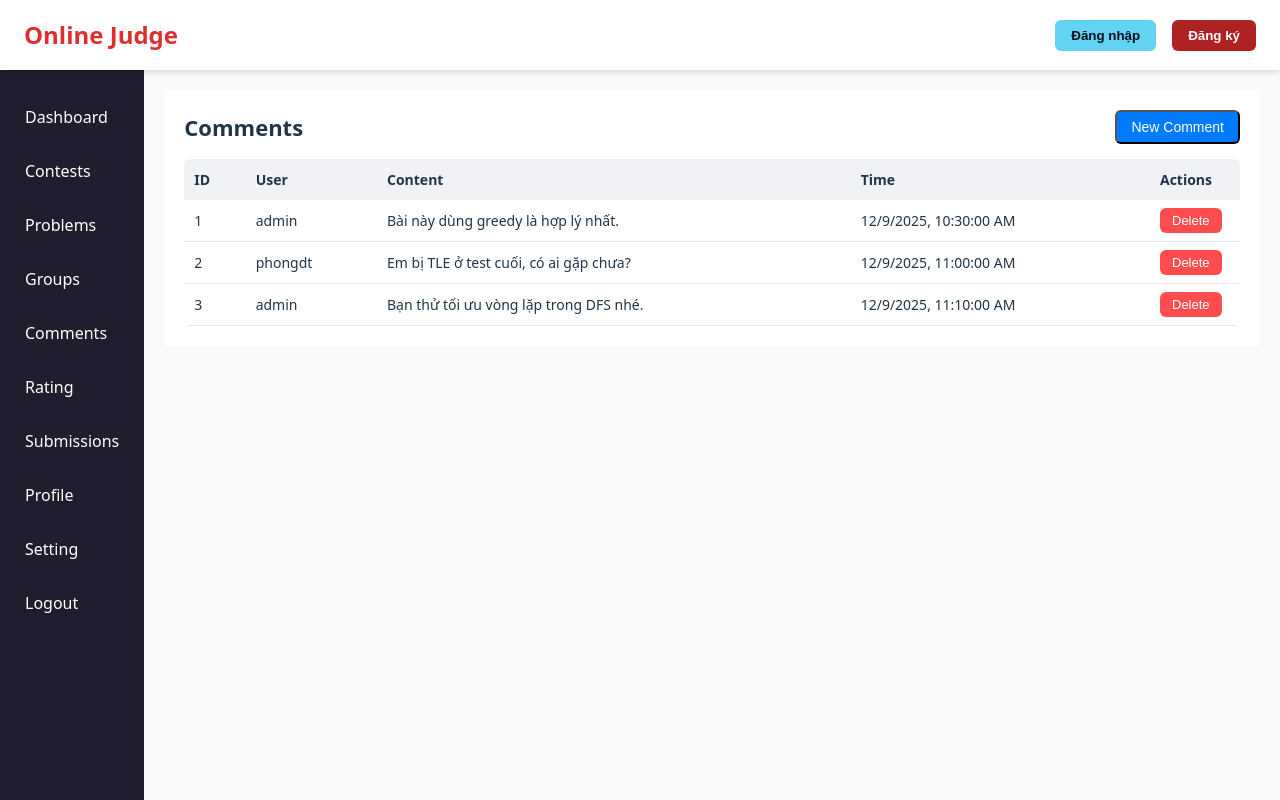
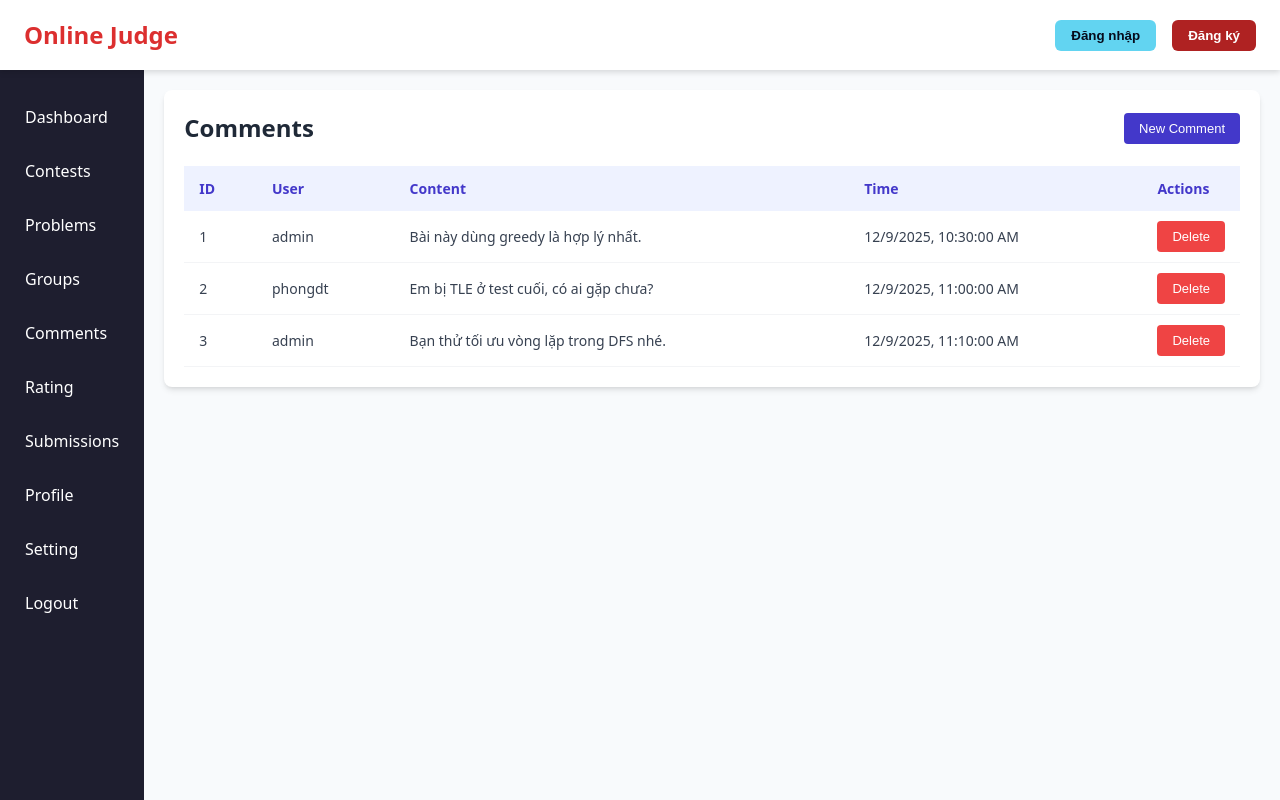
Before and after one commit to NamTran031204/Online-Judge, a React (Vite) app in the folder client/: page /comments in a window 1280 px wide. Built offline with nearby package versions, Linux system fonts and the light colour scheme.

Commit message:
update comment

```diff
--- a/client/src/pages/comments/comment.css
+++ b/client/src/pages/comments/comment.css
@@ -1,77 +1,91 @@
+/* ============================
+    COMMENT LIST
+=============================== */
+
 .comment-container {
     width: 100%;
     padding: 20px;
-  background: #fff;
+    box-shadow: 0 4px 6px -1px rgba(0, 0, 0, 0.1), 0 2px 4px -2px rgba(0, 0, 0, 0.1);
+    border-radius: 8px;
+    background-color: #ffffff;
 }
 
 .comment-header {
     display: flex;
     justify-content: space-between;
     align-items: center;
-  margin-bottom: 15px;
+    margin-bottom: 20px;
 }
 
 .comment-header h2 {
     margin: 0;
-  font-size: 22px;
+    font-size: 24px;
+    color: #1f2937;
+    font-weight: 700;
 }
 
 .new-comment-btn {
-  background: #007bff;
-  color: #fff;
-  padding: 7px 14px;
-  border-radius: 6px;
+    background-color: #4338ca;
+    color: white;
+    padding: 8px 15px;
+    border: none;
+    border-radius: 4px;
+    cursor: pointer;
+    font-weight: 500;
+    font-size: 13px;
+    transition: 0.2s;
     text-decoration: none;
-  font-size: 14px;
-  transition: 0.2s;
+    display: inline-flex;
+    align-items: center;
+    justify-content: center;
 }
 
 .new-comment-btn:hover {
-  background: #0056b3;
+    background-color: #3730a3;
 }
 
-/* TABLE */
 .comment-table {
     width: 100%;
     border-collapse: collapse;
-  background: white;
-  border-radius: 6px;
-  overflow: hidden;
 }
 
 .comment-table th {
-  background: #f0f2f5;
-  padding: 10px;
+    background: #eef2ff;
+    padding: 12px 15px;
     text-align: left;
-  font-weight: 600;
+    font-weight: 700;
     font-size: 14px;
+    color: #4338ca;
 }
 
 .comment-table td {
-  padding: 8px 10px;
-  border-bottom: 1px solid #e5e7eb;
+    padding: 10px 15px;
+    border-bottom: 1px solid #f3f4f6;
     font-size: 14px;
+    color: #374151;
 }
 
-/* Hover row */
 .comment-table tbody tr:hover {
-  background: #fafafa;
+    background: #f9f9ff;
 }
 
-/* Delete button */
 .delete-btn {
-  background: #ff4d4f;
+    background-color: #ef4444;
     color: white;
-  padding: 5px 12px;
-  border-radius: 6px;
+    padding: 8px 15px;
     border: none;
+    border-radius: 4px;
+    font-weight: 500;
     font-size: 13px;
     cursor: pointer;
     transition: 0.2s;
+    display: inline-flex;
+    align-items: center;
+    justify-content: center;
 }
 
 .delete-btn:hover {
-  background: #d9363e;
+    background-color: #dc2626;
 }
 
 /* ============================
```
Lines whose indentation alone changed are shown as unchanged.
